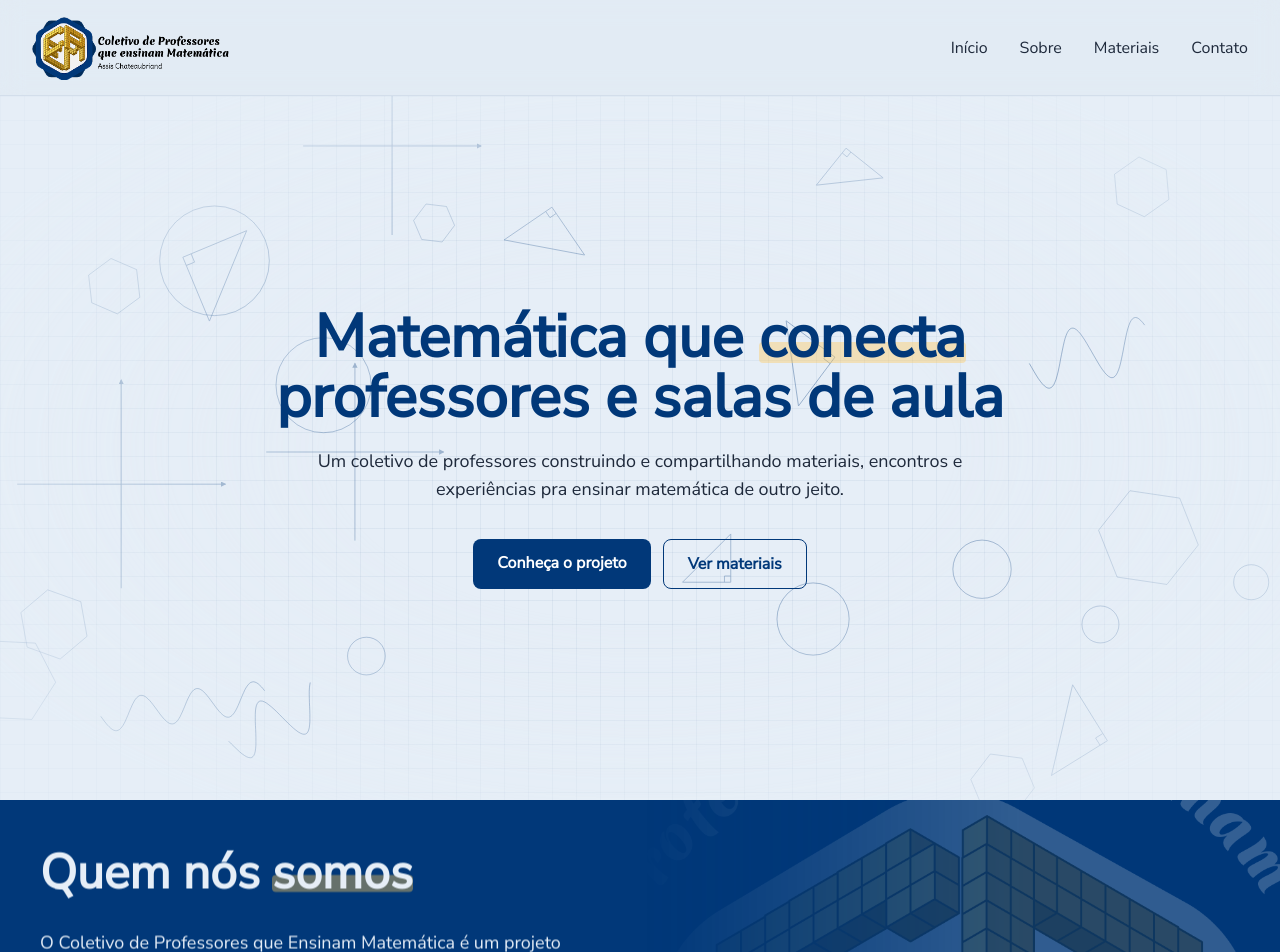
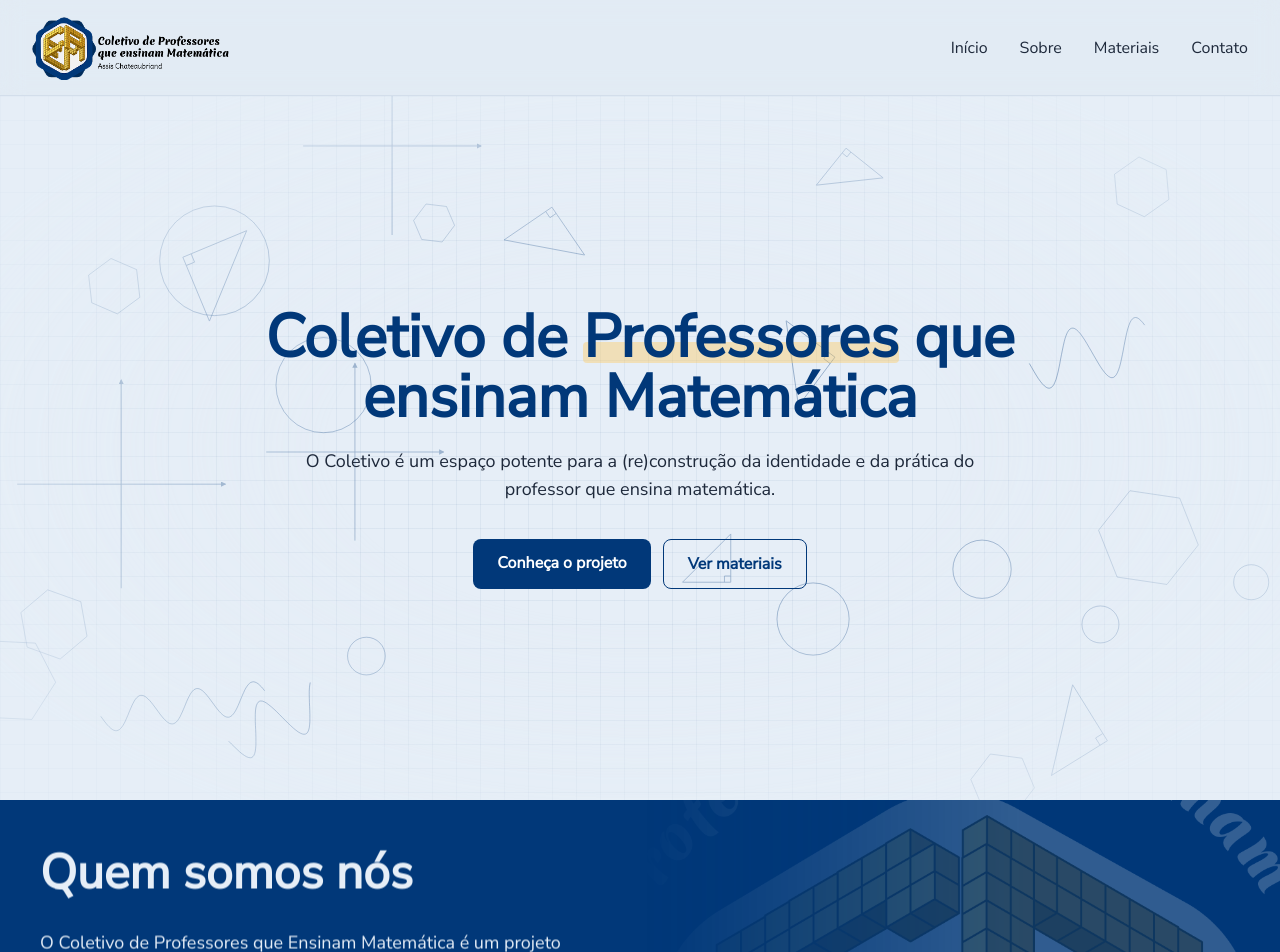
Before and after one commit to dan-pdk/website-cpem, a React (Vite) app in the folder client/: page / in a window 1280 px wide. Shown: the top 952 px of the page. Built offline with nearby package versions, Linux system fonts and the light colour scheme.

Commit message:
feat: final changes

```diff
--- a/client/index.html
+++ b/client/index.html
@@ -2,7 +2,7 @@
 <html lang="en">
   <head>
     <meta charset="UTF-8" />
-    <link rel="shortcut icon" href="../client/public/favicon.svg" type="image/x-icon">
+    <link rel="shortcut icon" href="logo.png" type="image/x-icon">
     <meta name="viewport" content="width=device-width, initial-scale=1.0" />
     <title>CPEM Assis</title>
   </head>
--- a/client/src/components/About-us.jsx
+++ b/client/src/components/About-us.jsx
@@ -7,11 +7,7 @@ function AboutUs() {
         <div className="relative z-10 px-6 py-10 md:px-10 md:py-12 flex flex-col items-start gap-6 md:gap-8">
             <ScrollFadeIn>
                 <h2 className="text-bg-100 text-5xl font-bold">
-                  Quem nós{' '}
-                  <span className="relative inline-block">
-                    <span className="relative z-10">somos</span>
-                    <span className="absolute bottom-1 left-0 right-0 h-[0.35em] bg-accent/40 rounded-sm z-0" />
-                  </span>
+                  Quem somos nós
                 </h2>
             </ScrollFadeIn>
             <ScrollFadeIn>
--- a/client/src/components/Footer.jsx
+++ b/client/src/components/Footer.jsx
@@ -70,9 +70,7 @@ function Footer() {
             <img src={logo} alt="Logo CPEM" className="h-12" />
           </Link>
           <p className="text-bg-100 text-sm leading-relaxed max-w-xs">
-            Coletivo de Professores que Ensinam Matemática: professores construindo e
-            compartilhando materiais, encontros e experiências para ensinar matemática
-            de outro jeito.
+            Coletivo de Professores que Ensinam Matemática: espaço para a (re)construção da identidade e da prática do professor que ensina matemática.
           </p>
           <div className="flex items-start gap-2 text-bg-100 text-sm">
             <PinIcon className="h-5 w-5 shrink-0 mt-0.5" />
--- a/client/src/components/Hero.jsx
+++ b/client/src/components/Hero.jsx
@@ -248,18 +248,16 @@ const Hero = memo(function Hero() {
 
       <div className="relative z-10 flex flex-col items-center justify-center gap-5 text-center">
         <h1 className="max-w-3xl text-3xl sm:text-4xl font-bold text-primary md:text-6xl leading-tight sm:leading-none">
-          Matemática que{' '}
+          Coletivo de{' '}
           <span className="relative inline-block">
-            <span className="relative z-10">conecta</span>
+            <span className="relative z-10">Professores</span>
             <span className="absolute bottom-1 left-0 right-0 h-[0.35em] bg-accent/40 rounded-sm z-0" />
           </span>
-          {' '}professores e salas de aula
+          {' '}que ensinam Matemática
         </h1>
 
         <p className="max-w-2xl text-base sm:text-lg text-font">
-          Um coletivo de professores construindo e compartilhando
-          materiais, encontros e experiências pra ensinar matemática
-          de outro jeito.
+          O Coletivo é um espaço potente para a (re)construção da identidade e da prática do professor que ensina matemática.
         </p>
 
         <div className="mt-4 flex flex-col w-full sm:w-auto gap-3 sm:flex-row sm:justify-center">
--- a/client/src/components/Timeline.jsx
+++ b/client/src/components/Timeline.jsx
@@ -14,7 +14,7 @@ function Timeline() {
               </span>
             </h2>
             <p className="text-font text-base md:text-lg max-w-xl">
-              Alguns marcos do coletivo desde o início.
+              Alguns marcos do coletivo desde o seu início.
             </p>
           </div>
 
--- a/client/src/data/faq.js
+++ b/client/src/data/faq.js
@@ -7,7 +7,7 @@ export const faqItems = [
     {
         id: 2,
         title: 'É gratuito?',
-        content: '<b>Completamente.</b> Os participantes podem optar por gastar com produtos do projeto, como as camisetas personalizadas, porém a participação do projeto é livre de qualquer pagamento.'
+        content: '<b>Com certeza.</b>'
     },
     {
         id: 3,
--- a/client/src/data/timeline.js
+++ b/client/src/data/timeline.js
@@ -20,7 +20,7 @@ export const timelineNodes = [
   {
     id: 4,
     data: 'Mar/2025',
-    texto: 'Fim do primeiro ciclo anual do CPEM',
+    texto: 'Início do segundo ciclo anual do CPEM',
     imagem: 'https://placehold.co/400x250/002C5B/E6EEF7?text=2025',
   },
   {
```
